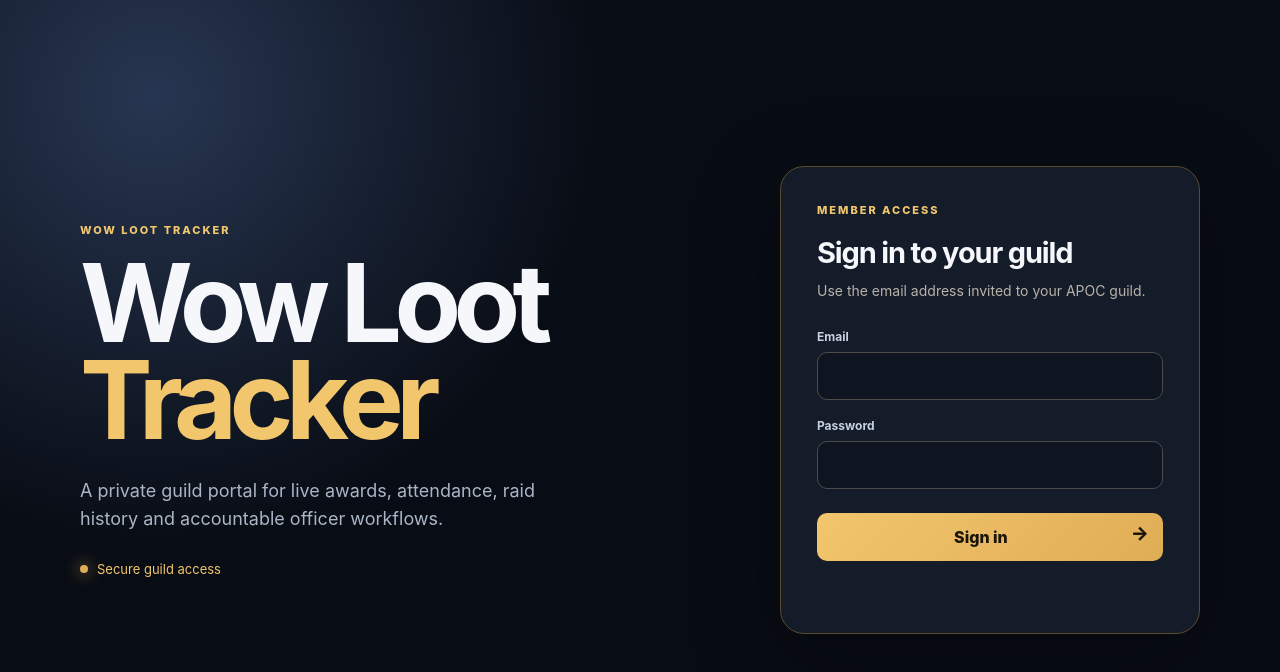
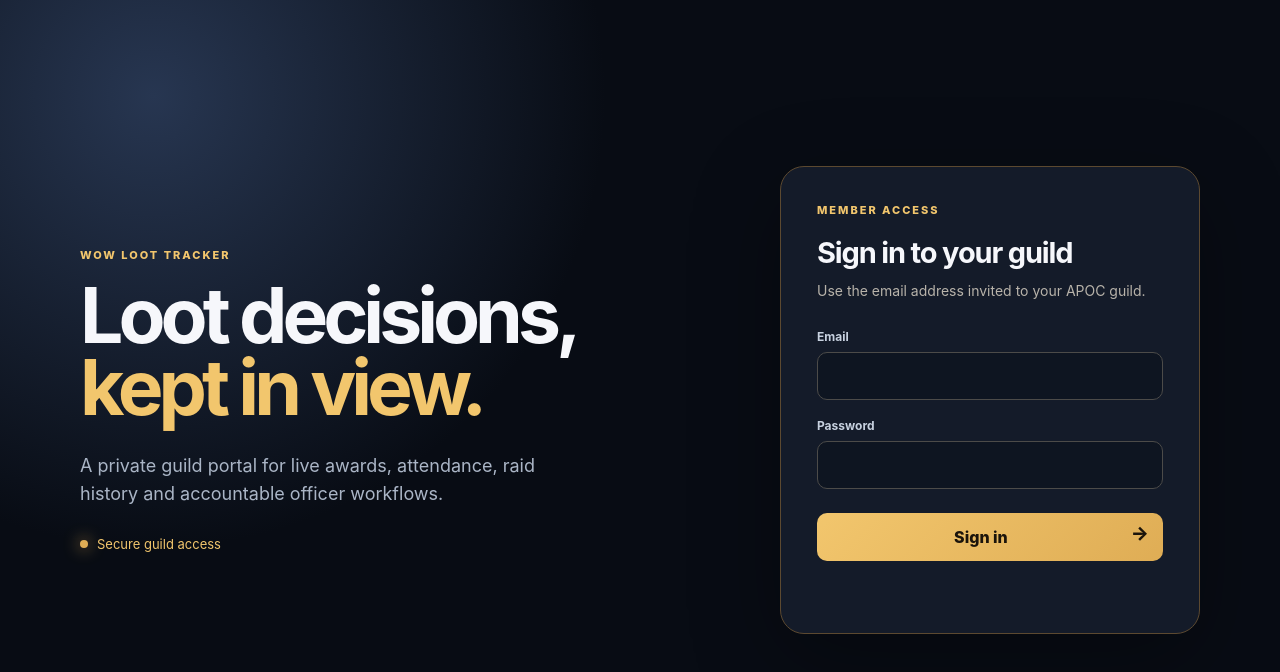
Before and after one commit to jasonall22/Wow_loot_Tracker, a website: page index.html in a window 1280 px wide. Drawn offline with Linux system fonts and the light colour scheme.

```diff
--- a/index.html
+++ b/index.html
@@ -11,7 +11,7 @@
     <main class="shell">
       <section class="brand-panel">
         <p class="eyebrow">WOW LOOT TRACKER</p>
-        <h1>Wow Loot<br><span>Tracker</span></h1>
+        <h1>Loot decisions,<br><span>kept in view.</span></h1>
         <p class="intro">A private guild portal for live awards, attendance, raid history and accountable officer workflows.</p>
         <div class="status"><span class="dot"></span> Secure guild access</div>
       </section>
--- a/styles.css
+++ b/styles.css
@@ -3,7 +3,7 @@
 body { margin: 0; min-height: 100vh; background: radial-gradient(circle at 12% 12%, #24354f 0, transparent 34%), #0c111b; }
 .shell { width: min(1120px, calc(100% - 40px)); min-height: 100vh; margin: auto; display: grid; grid-template-columns: 1fr 420px; gap: 90px; align-items: center; }
 .eyebrow { color: #78d7bb; font-size: 11px; font-weight: 800; letter-spacing: .18em; margin: 0 0 18px; }
-h1 { font-size: clamp(56px, 8.5vw, 116px); letter-spacing: -.07em; line-height: .89; margin: 0; }
+h1 { font-size: clamp(48px, 6vw, 78px); letter-spacing: -.065em; line-height: .94; margin: 0; }
 h1 span { color: #78d7bb; } h2 { font-size: 29px; letter-spacing: -.04em; margin: 0 0 10px; }
 .intro { color: #aab5c6; font-size: 18px; line-height: 1.55; max-width: 480px; margin: 28px 0; }.status { color: #d4dce8; font-size: 13px; display: flex; align-items: center; gap: 9px; }
 .dot { width: 8px; height: 8px; border-radius: 50%; background: #78d7bb; box-shadow: 0 0 16px #78d7bb; }
```
